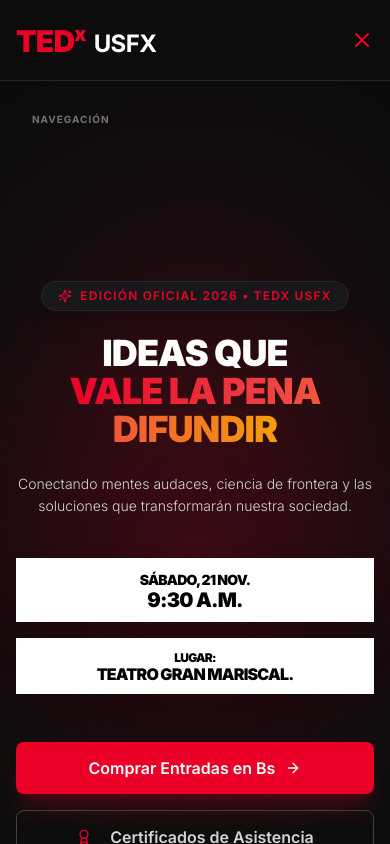
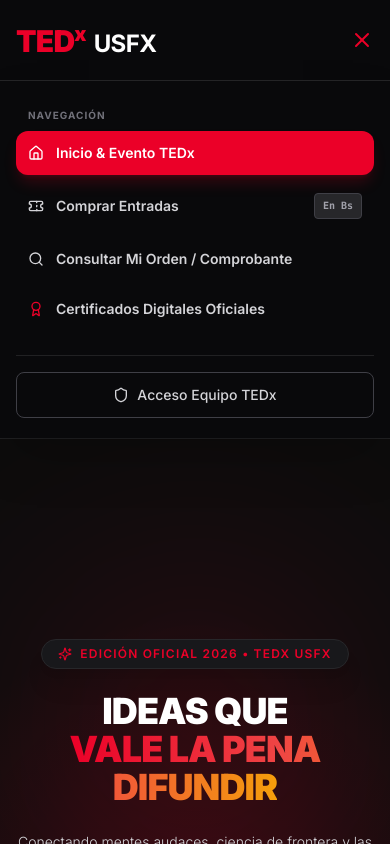
Before and after one commit to newmanbb1/tedx-frontend, a React (Vite) app: page / in a window 390 px wide. Both pictures are taken after a click on the button "Abrir menú". Shown: the top 844 px of the page. Built offline with nearby package versions, Linux system fonts and the light colour scheme; no server answers.

Commit message:
fix(navbar): corregir visualizacion de navegacion movil eliminando bloqueo de backdrop-filter y fixed bug

```diff
--- a/src/components/Navbar.tsx
+++ b/src/components/Navbar.tsx
@@ -41,7 +41,9 @@ export const Navbar: React.FC<NavbarProps> = ({
   const isCheckin = user?.role === 'CHECKIN' || user?.role === 'STAFF' || isAdmin;
 
   return (
-    <nav className="sticky top-0 z-40 w-full bg-ted-black/90 backdrop-blur-md border-b border-zinc-800/80">
+    <nav className={`sticky top-0 z-50 w-full border-b border-zinc-800/80 transition-colors ${
+      mobileMenuOpen ? 'bg-zinc-950' : 'bg-ted-black/90 backdrop-blur-md'
+    }`}>
       <div className="max-w-7xl mx-auto px-4 sm:px-6 lg:px-8">
         <div className="flex items-center justify-between h-20">
           <div
@@ -186,9 +188,9 @@ export const Navbar: React.FC<NavbarProps> = ({
         </div>
       </div>
 
-      {/* Menú Drawer Móvil Full-Screen Moderno */}
+      {/* Menú Móvil Desplegable Robusto y 100% Visible */}
       {mobileMenuOpen && (
-        <div className="md:hidden fixed inset-x-0 top-20 bottom-0 bg-zinc-950/98 backdrop-blur-2xl z-50 overflow-y-auto px-5 py-6 flex flex-col justify-between border-t border-zinc-800 animate-in slide-in-from-top-2 duration-200">
+        <div className="md:hidden w-full bg-zinc-950 border-t border-zinc-800/90 px-4 py-5 space-y-6 max-h-[calc(100vh-5rem)] overflow-y-auto shadow-2xl animate-in slide-in-from-top-2 duration-200">
           <div className="space-y-6">
             {/* Navegación Pública */}
             <div className="space-y-1.5">
```
